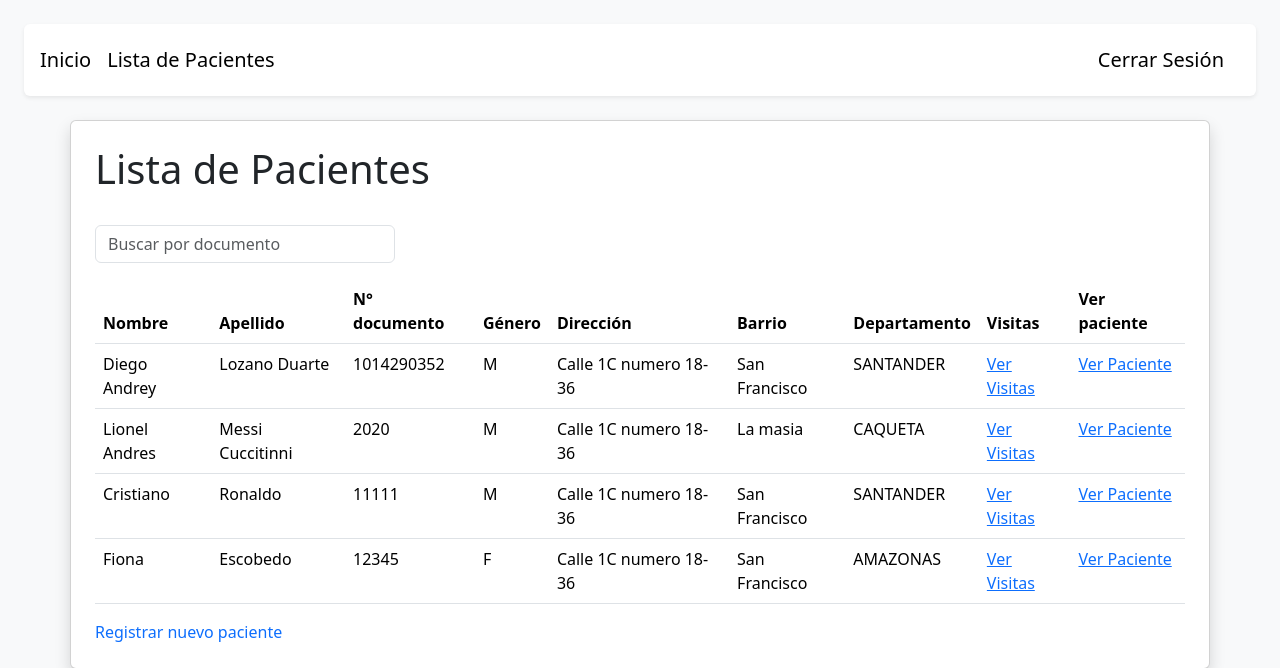
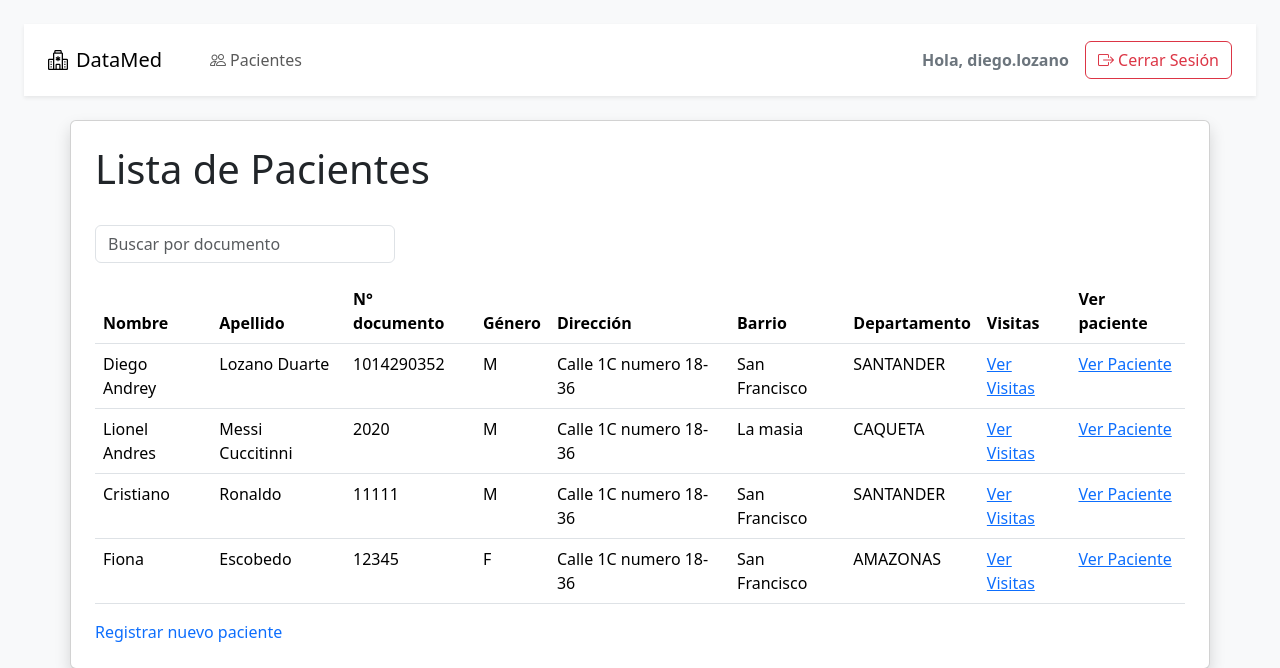
Before and after one commit to diegolozadev/DataMed, a Django app: page /patients_list/ in a window 1280 px wide. Shown: the top 668 px of the page. Run offline with Django 5.2, Linux system fonts and the light colour scheme; a user stored in the database is signed in; data comes from the database, SQL or seed files in the repository; both versions use the stored data as it was after the commit.

Commit message:
Enhance navigation and styling in base template; update patient list layout

```diff
--- a/pacientes/templates/base.html
+++ b/pacientes/templates/base.html
@@ -5,24 +5,55 @@
     <meta charset="UTF-8">
     <meta name="viewport" content="width=device-width, initial-scale=1.0">
     <link href="https://cdn.jsdelivr.net/npm/bootstrap@5.3.3/dist/css/bootstrap.min.css" rel="stylesheet">
+    <link rel="stylesheet" href="https://cdn.jsdelivr.net/npm/bootstrap-icons@1.11.1/font/bootstrap-icons.css">
     <title>DataMed</title>
 </head>
 <body class="bg-light p-4">
 
-    <nav class="navbar navbar-expand-lg bg-white mb-4 p-3 shadow-sm rounded">
-        <a class="navbar-brand" href="{% url 'home' %}">Inicio</a>
-        <a class="navbar-brand" href="{% url 'patients_list' %}">Lista de Pacientes</a>
+<nav class="navbar navbar-expand-lg bg-white shadow-sm py-3 px-4">
+    <a class="navbar-brand d-flex align-items-center gap-2" href="{% url 'home' %}">
+        <i class="bi bi-hospital"></i>
+        <span>DataMed</span>
+    </a>
 
-        {% if user.is_authenticated %}
-            <a class="navbar-brand ms-auto" href="{% url 'logout' %}">Cerrar Sesión</a>
-        {% else %}
-            <a class="navbar-brand" href="{% url 'signup' %}">Registrarse</a>
-            <a class="navbar-brand ms-auto" href="{% url 'login' %}" >Iniciar Sesión</a>
-        {% endif %}
-    </nav>
+    <!-- Botón móvil para pantallas pequeñas, menu de hamburguesa-->
+    <button class="navbar-toggler" type="button" data-bs-toggle="collapse" data-bs-target="#mainNav">
+        <span class="navbar-toggler-icon"></span>
+    </button>
+
+    <div class="collapse navbar-collapse" id="mainNav">
+        <!-- Navegación izquierda -->
+        <ul class="navbar-nav ms-4 gap-3">
+            <li class="nav-item">
+                <a class="nav-link d-flex align-items-center gap-1" href="{% url 'patients_list' %}">
+                    <i class="bi bi-people"></i> Pacientes
+                </a>
+            </li>
+        </ul>
+
+        <!-- Navegación derecha -->
+        <div class="ms-auto d-flex align-items-center gap-3">
+            {% if user.is_authenticated %}
+                <span class="fw-semibold text-secondary">
+                    Hola, {{ user.username }}
+                </span>
+                <a class="btn btn-outline-danger" href="{% url 'logout' %}">
+                    <i class="bi bi-box-arrow-right"></i> Cerrar Sesión
+                </a>
+            {% else %}
+                <a class="btn btn-outline-primary" href="{% url 'signup' %}">
+                    <i class="bi bi-person-plus"></i> Registrarse
+                </a>
+                <a class="btn btn-primary" href="{% url 'login' %}">
+                    <i class="bi bi-box-arrow-in-right"></i> Iniciar Sesión
+                </a>
+            {% endif %}
+        </div>
+    </div>
+</nav>
 
     {% block content %}
     {% endblock %}
-
+<script src="https://cdn.jsdelivr.net/npm/bootstrap@5.3.2/dist/js/bootstrap.bundle.min.js"></script>
 </body>
 </html>
--- a/pacientes/templates/patients_list.html
+++ b/pacientes/templates/patients_list.html
@@ -1,7 +1,7 @@
 {% extends 'base.html' %}
 
 {% block content %}
-    <div class="container card shadow p-4">
+    <div class="container card shadow p-4 my-4">
         <h1>Lista de Pacientes</h1>
 
         <div class="mb-3 mt-4">
```
Also changed, not shown: db.sqlite3.
